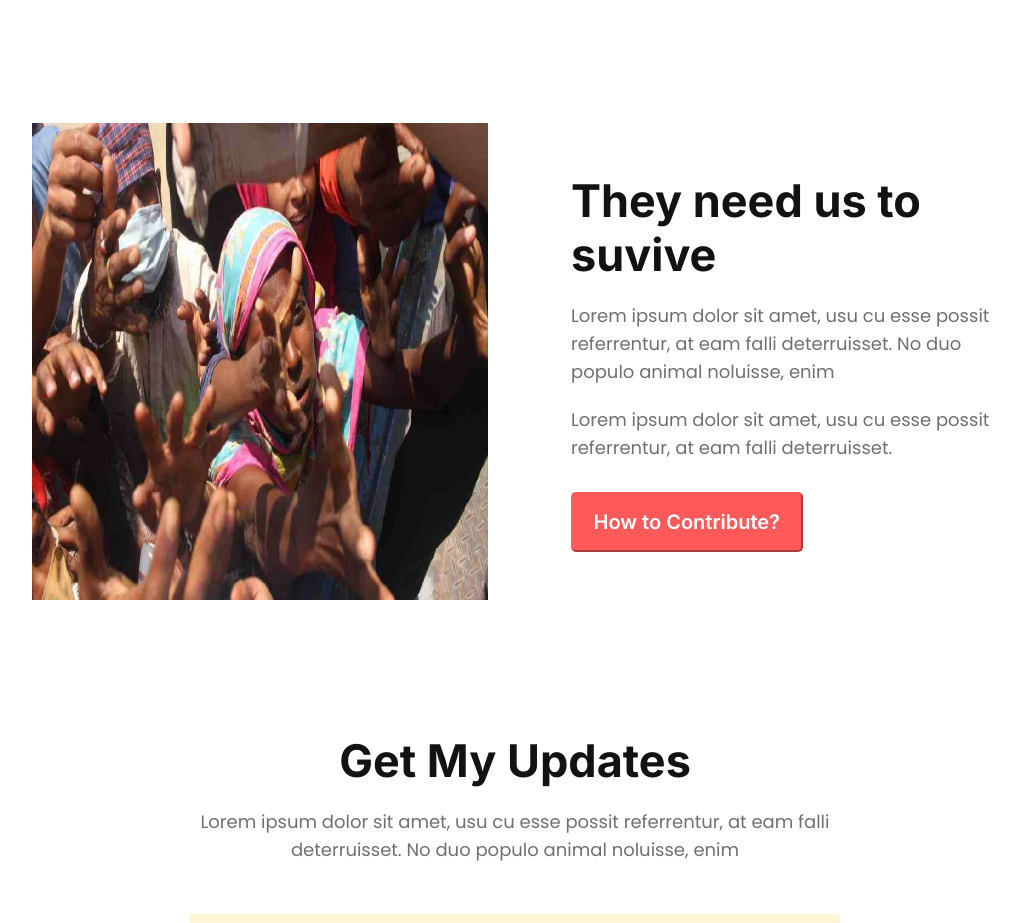
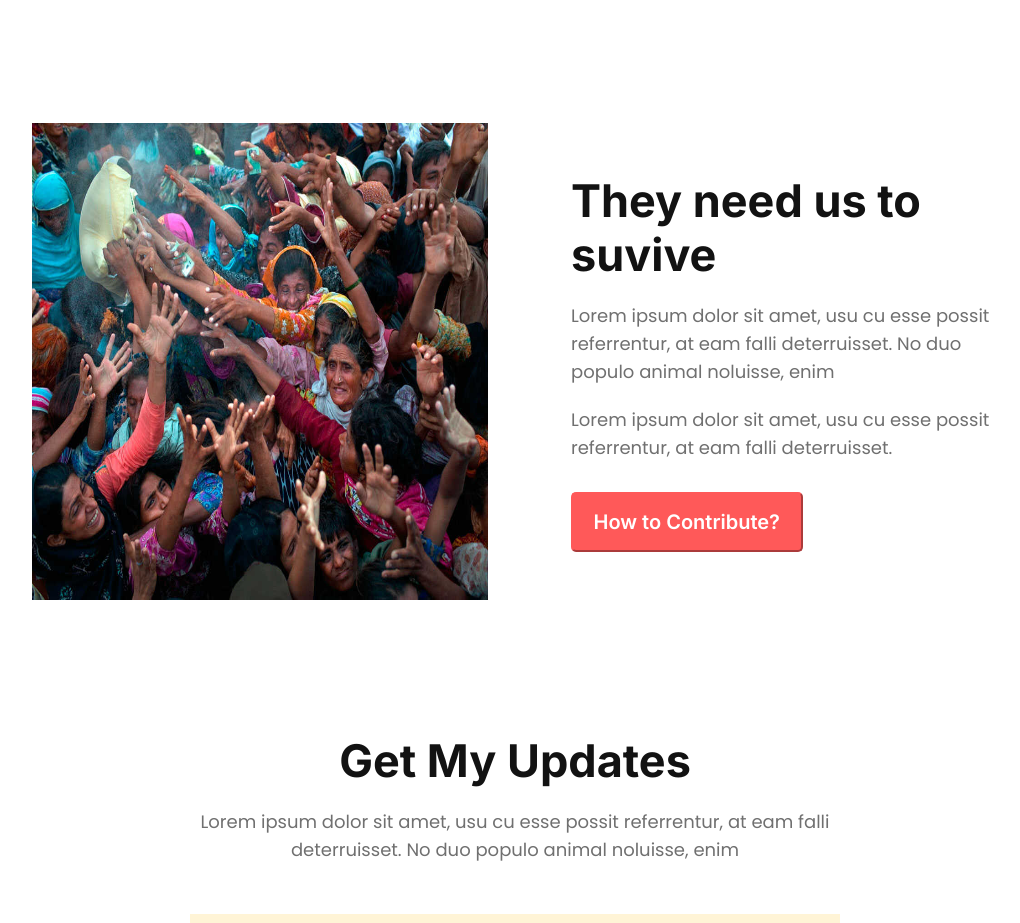
Before and after one commit to Shumona-Akter/donate-today, a plain HTML site: page index.html in a window 1280 px wide. Shown: the part 2900-3823 px from the top of the page, without its empty margins (125-1145 px from the left). Drawn offline with Linux system fonts and the light colour scheme.

Commit message:
change images

```diff
--- a/index.html
+++ b/index.html
@@ -92,7 +92,7 @@
             </div>
             <div class="live-donation">
                 <div class="img">
-                    <img src="./images/donation8.jpg" alt="">
+                    <img src="./images/donation6.jpg" alt="">
                 </div>
                 <div class="content">
                     <h2 class="section-title">They need us to suvive</h2>
```
